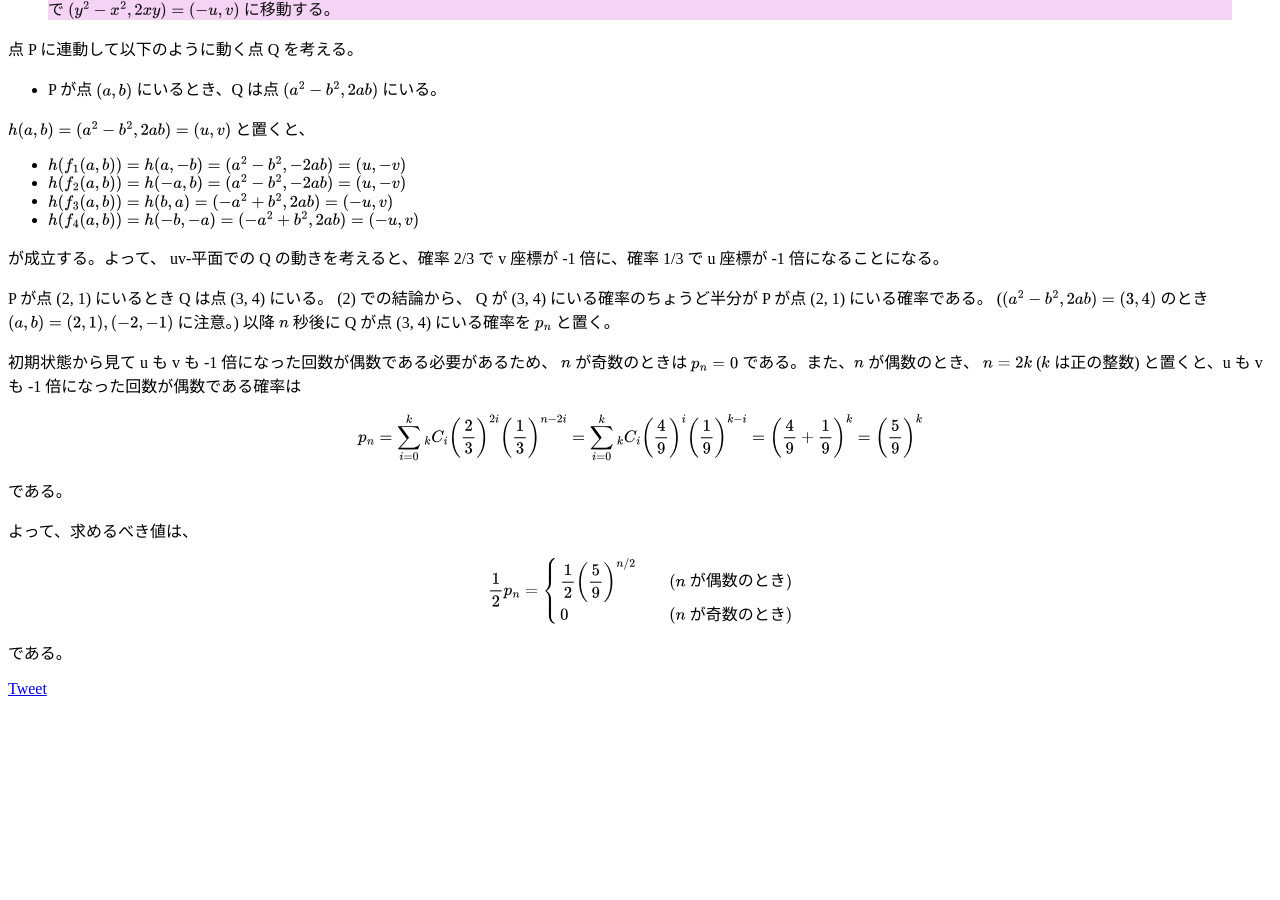
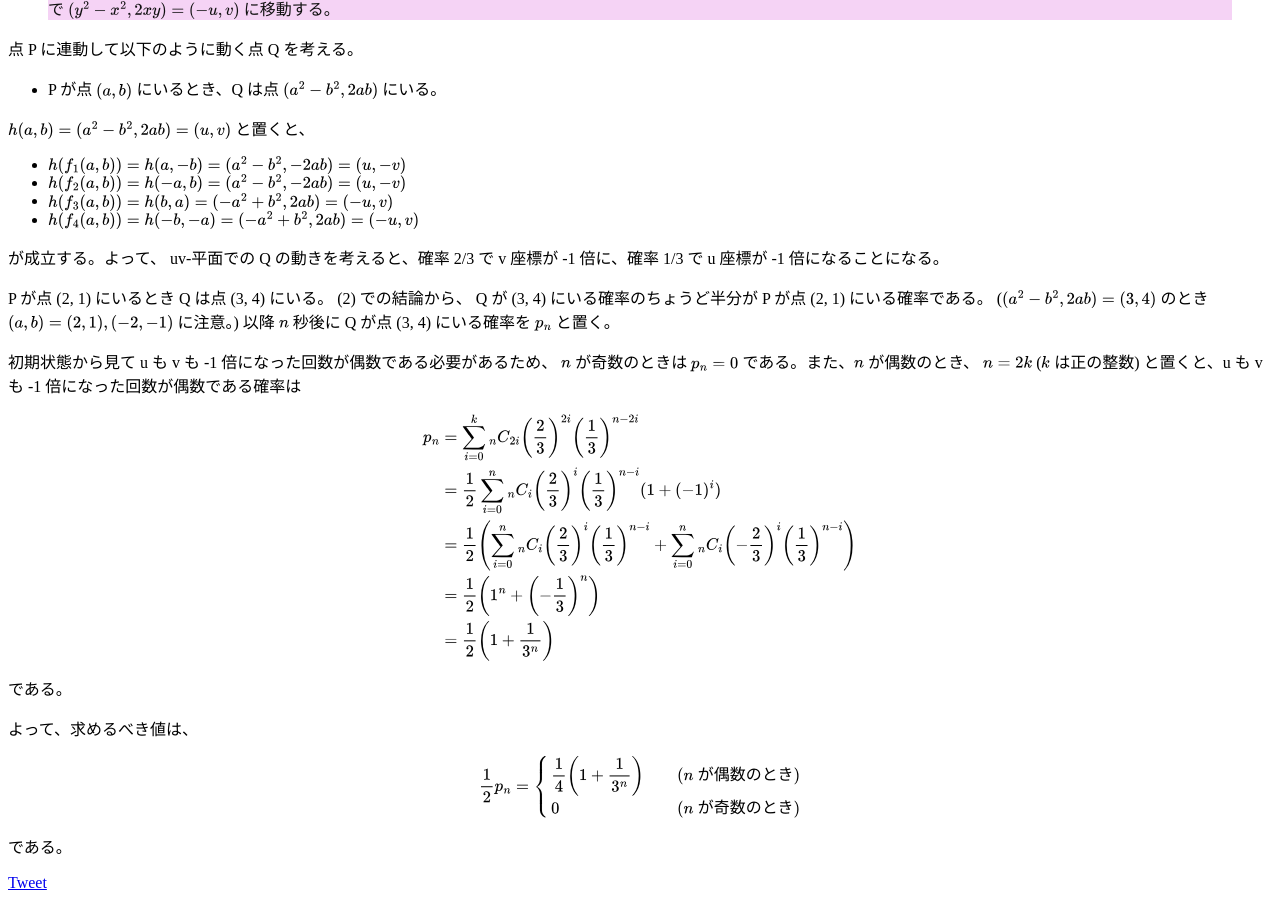
Before and after one commit to koba-e964/ut-entrance-exam-math, a Jekyll site: the page built from 2024/s3.md, in a window 1280 px wide and 900 px high, scrolled down 1239 px. Built offline with Jekyll 4.4.1, drawn with Linux system fonts in a browser that asks for light colours; comment, search, counter and statistics services are not loaded; before the commit the page ends 1945 px from its top, so only the background shows below that.

Commit message:
Fix mistakes

```diff
--- a/2024/s3.md
+++ b/2024/s3.md
@@ -67,8 +67,13 @@ P が点 (2, 1) にいるとき Q は点 (3, 4) にいる。 (2) での結論か
 
 初期状態から見て u も v も -1 倍になった回数が偶数である必要があるため、 $n$ が奇数のときは $p_n = 0$ である。また、$n$ が偶数のとき、 $n = 2k$ ($k$ は正の整数) と置くと、u も v も -1 倍になった回数が偶数である確率は
 
-$$p_n=\sum_{i = 0}^{k} {}_{k}C_{i} \left(\frac{2}{3}\right)^{2i} \left(\frac{1}{3}\right)^{n-2i}
-= \sum_{i = 0}^{k} {}_{k}C_{i} \left(\frac{4}{9}\right)^{i} \left(\frac{1}{9}\right)^{k-i} = \left(\frac{4}{9}+\frac{1}{9}\right)^k = \left(\frac{5}{9}\right)^k$$
+$$\begin{align*}
+p_n&=\sum_{i = 0}^{k} {}_{n}C_{2i} \left(\frac{2}{3}\right)^{2i} \left(\frac{1}{3}\right)^{n-2i} \\
+&= \frac{1}{2}\sum_{i = 0}^{n} {}_{n}C_{i} \left(\frac{2}{3}\right)^{i} \left(\frac{1}{3}\right)^{n-i}(1+(-1)^i) \\
+&= \frac{1}{2}\left(\sum_{i = 0}^{n} {}_{n}C_{i} \left(\frac{2}{3}\right)^{i} \left(\frac{1}{3}\right)^{n-i} + \sum_{i = 0}^{n} {}_{n}C_{i} \left(-\frac{2}{3}\right)^{i} \left(\frac{1}{3}\right)^{n-i}\right) \\
+&= \frac{1}{2}\left(1^n + \left(-\frac{1}{3}\right)^n\right) \\
+&= \frac{1}{2}\left(1 + \frac{1}{3^n}\right)
+\end{align*}$$
 
 である。
 
@@ -79,7 +84,7 @@ $$\begin{equation*}
 \frac{1}{2}p_n =
 \left\{ \,
     \begin{aligned}
-    & \frac{1}{2}\left(\frac{5}{9}\right)^{n/2} & (\text{$n$ が偶数のとき})\\
+    & \frac{1}{4}\left(1 + \frac{1}{3^n}\right) & (\text{$n$ が偶数のとき})\\
     & 0 & (\text{$n$ が奇数のとき})
     \end{aligned}
 \right.
```
